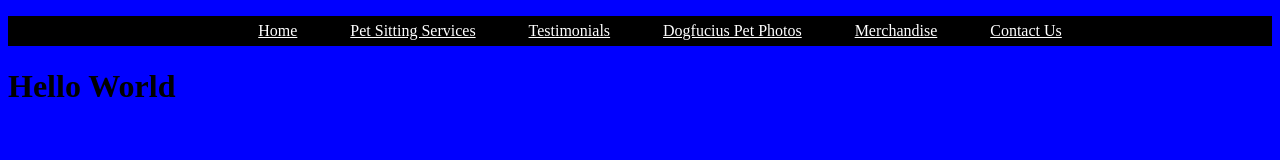
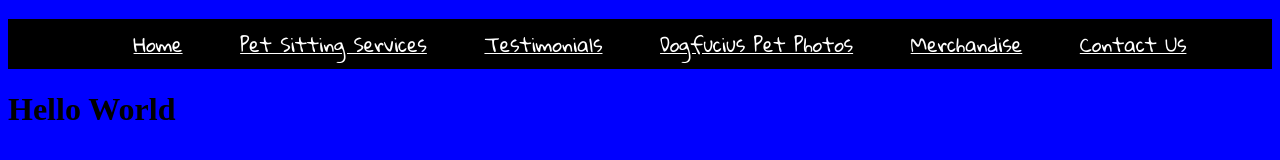
Before and after one commit to dstrauss07/dogfucius, a plain HTML site: page index.html in a window 1280 px wide. Drawn offline with Linux system fonts and the light colour scheme.

Commit message:
more menu updates

```diff
--- a/style.css
+++ b/style.css
@@ -1,3 +1,5 @@
+@import url('https://fonts.googleapis.com/css?family=Gloria+Hallelujah|Lato|Roboto');
+
 body {
     background-color:blue;
 }
@@ -6,6 +8,8 @@ body {
     list-style-type: none;
     text-align:center;
     background-color:black;
+    font-family: 'Gloria Hallelujah', cursive, sans-serif;
+    font-size: 1.2rem;
 }
 .navitem{
     display:inline-block;
```
